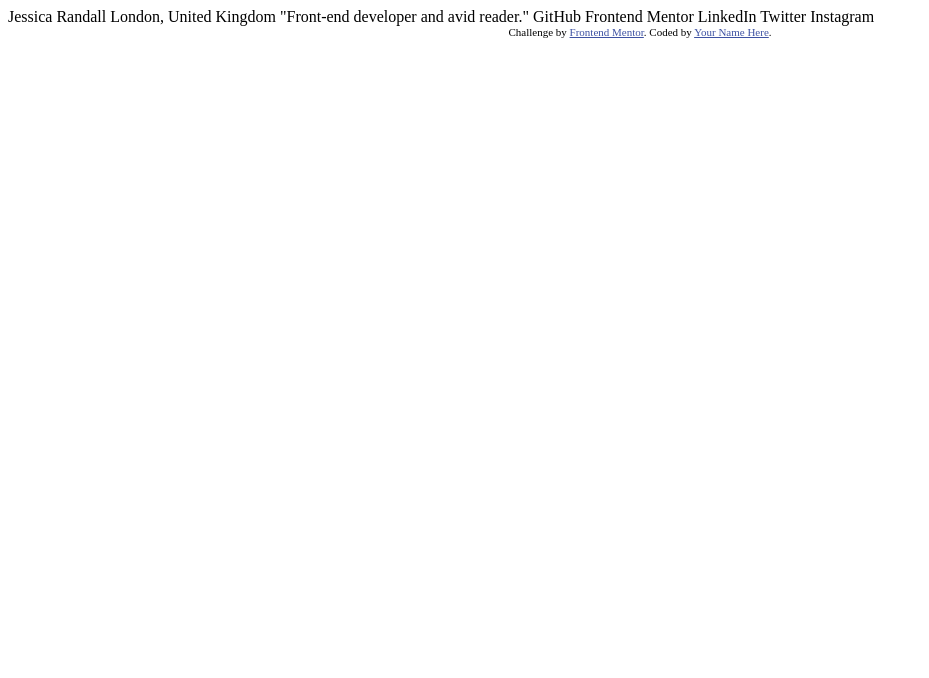
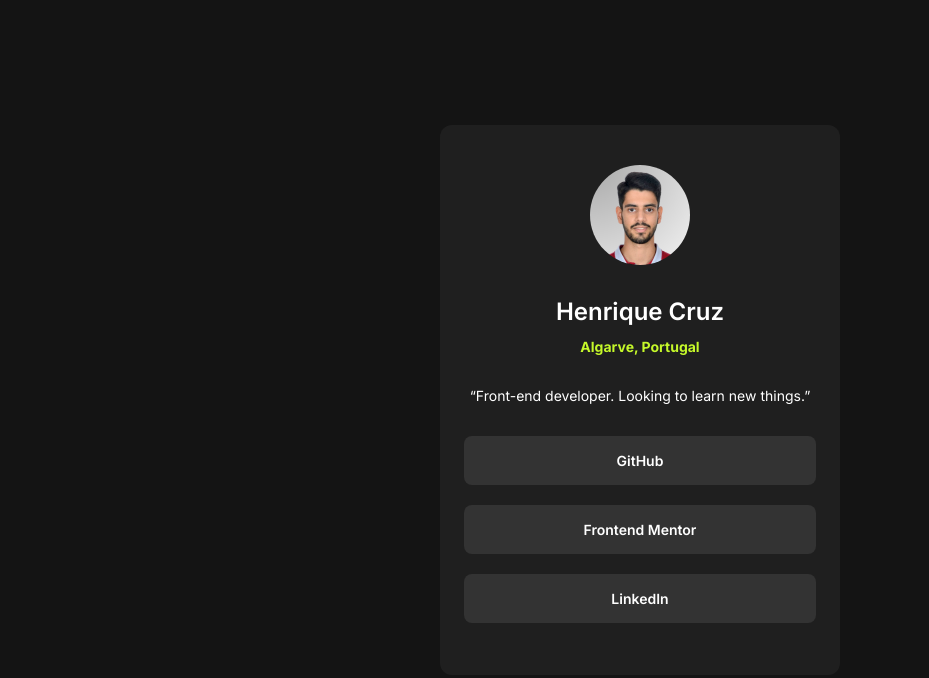
Before and after one commit to Henr1queCruz/social-links-profile, a plain HTML site: page index.html in a window 1280 px wide. Shown: the whole page, without its empty margins (0-929 px from the left). Drawn offline with Linux system fonts and the light colour scheme.

Commit message:
social links profile challenge done

```diff
--- a/index.html
+++ b/index.html
@@ -1,34 +1,53 @@
 <!DOCTYPE html>
 <html lang="en">
-<head>
-  <meta charset="UTF-8">
-  <meta name="viewport" content="width=device-width, initial-scale=1.0"> <!-- displays site properly based on user's device -->
+  <head>
+    <meta charset="UTF-8" />
+    <meta name="viewport" content="width=device-width, initial-scale=1.0" />
+    <!-- displays site properly based on user's device -->
 
-  <link rel="icon" type="image/png" sizes="32x32" href="./assets/images/favicon-32x32.png">
+    <link
+      rel="icon"
+      type="image/png"
+      sizes="32x32"
+      href="./assets/images/favicon-32x32.png"
+    />
+    <link rel="stylesheet" href="style.css" />
 
-  <title>Frontend Mentor | Social links profile</title>
+    <title>Frontend Mentor | Social links profile</title>
+  </head>
+  <body>
+    <main>
+      <img src="assets/images/my-avatar.png" alt="my photo" />
+      <div class="personal-information">
+        <h2>Henrique Cruz</h2>
+        <p>Algarve, Portugal</p>
+      </div>
+      <p><q>Front-end developer. Looking to learn new things.</q></p>
 
-  <!-- Feel free to remove these styles or customise in your own stylesheet 👍 -->
-  <style>
-    .attribution { font-size: 11px; text-align: center; }
-    .attribution a { color: hsl(228, 45%, 44%); }
-  </style>
-</head>
-<body>
+      <ul>
+        <li>
+          <a href="https://github.com/Henr1queCruz" target="_blank">GitHub</a>
+        </li>
+        <li>
+          <a
+            href="https://www.frontendmentor.io/profile/Henr1queCruz"
+            target="_blank"
+            >Frontend Mentor</a
+          >
+        </li>
+        <li>
+          <a href="https://www.linkedin.com/in/h-cruz" target="_blank"
+            >LinkedIn</a
+          >
+        </li>
+      </ul>
+    </main>
 
-  Jessica Randall
-  London, United Kingdom
-  "Front-end developer and avid reader."
-
-  GitHub
-  Frontend Mentor
-  LinkedIn
-  Twitter
-  Instagram
-
-  <div class="attribution">
-    Challenge by <a href="https://www.frontendmentor.io?ref=challenge" target="_blank">Frontend Mentor</a>.
-    Coded by <a href="#">Your Name Here</a>.
-  </div>
-</body>
+    <footer class="attribution">
+      Challenge by
+      <a href="https://www.frontendmentor.io?ref=challenge" target="_blank"
+        >Frontend Mentor</a
+      >. Coded by <a href="https://github.com/Henr1queCruz">Henr1queCruz</a>.
+    </footer>
+  </body>
 </html>
--- /dev/null
+++ b/style.css
@@ -0,0 +1,101 @@
+@import url('https://fonts.googleapis.com/css2?family=Inter:wght@100..900&display=swap');
+
+:root {
+  --green: hsl(75, 94%, 57%);
+  --white: hsl(0, 0%, 100%);
+  --grey: hsl(0, 0%, 20%);
+  --darkGrey: hsl(0, 0%, 12%);
+  --offBlack: hsl(0, 0%, 8%);
+  --padding: 2.5rem 1.5rem;
+  --fontSize: 0.875rem;
+  --fontFamily: 'Inter', sans-serif;
+}
+
+* {
+  margin: 0;
+  padding: 0;
+  box-sizing: border-box;
+}
+
+li {
+  list-style: none;
+}
+
+a {
+  text-decoration: none;
+  color: inherit;
+  display: block;
+}
+
+body {
+  min-height: 100vh;
+  background-color: var(--offBlack);
+  color: var(--white);
+  font-family: var(--fontFamily);
+  font-size: var(--fontSize);
+  text-align: center;
+  display: flex;
+  align-items: center;
+  justify-content: center;
+  flex-direction: column;
+}
+
+main {
+  background-color: var(--darkGrey);
+  width: 400px;
+  height: 550px;
+  display: flex;
+  flex-direction: column;
+  padding: var(--padding);
+  border-radius: 0.75rem;
+  gap: 2rem;
+}
+
+main img {
+  width: 100px;
+  border-radius: 50%;
+  align-self: center;
+}
+
+.personal-information {
+  display: flex;
+  flex-direction: column;
+  align-items: center;
+  gap: 0.75rem;
+}
+
+.personal-information h2 {
+  font-size: 1.5rem;
+  font-weight: 600;
+}
+
+.personal-information p {
+  color: var(--green);
+  font-weight: 700;
+}
+
+li a {
+  margin-bottom: 1.25rem;
+  font-weight: 600;
+  border-radius: 0.5rem;
+  cursor: pointer;
+  transition: all ease-in 200ms;
+  background-color: var(--grey);
+  padding: 1rem 7rem;
+}
+
+li a:hover,
+li a:focus {
+  background-color: var(--green);
+  color: var(--offBlack);
+}
+
+.attribution {
+  display: none;
+  margin-top: 1rem;
+  font-size: 11px;
+  text-align: center;
+}
+.attribution a {
+  color: hsl(228, 45%, 44%);
+}
```
Also changed, not shown: assets/images/my-avatar.png (added), screenshot.png (added), 2 other files.
